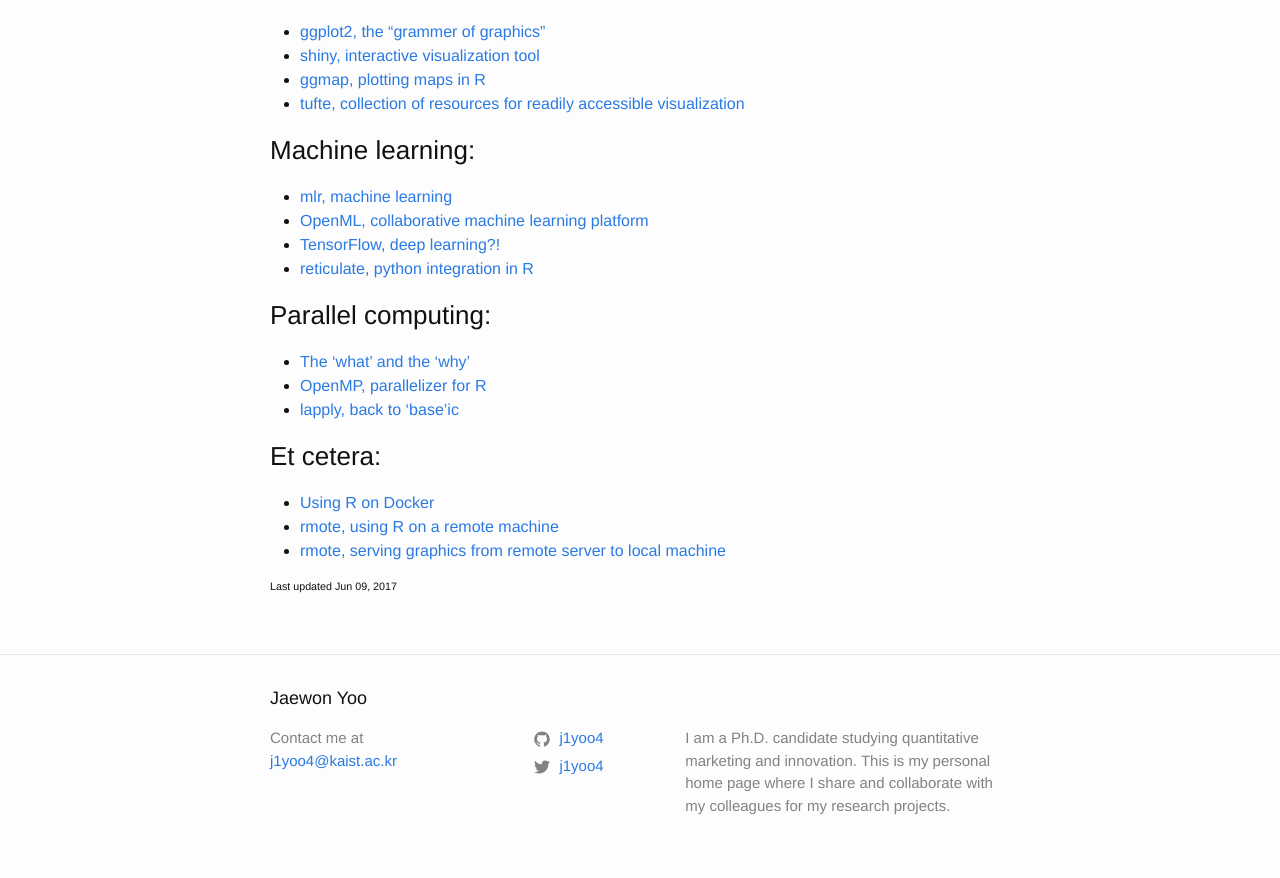
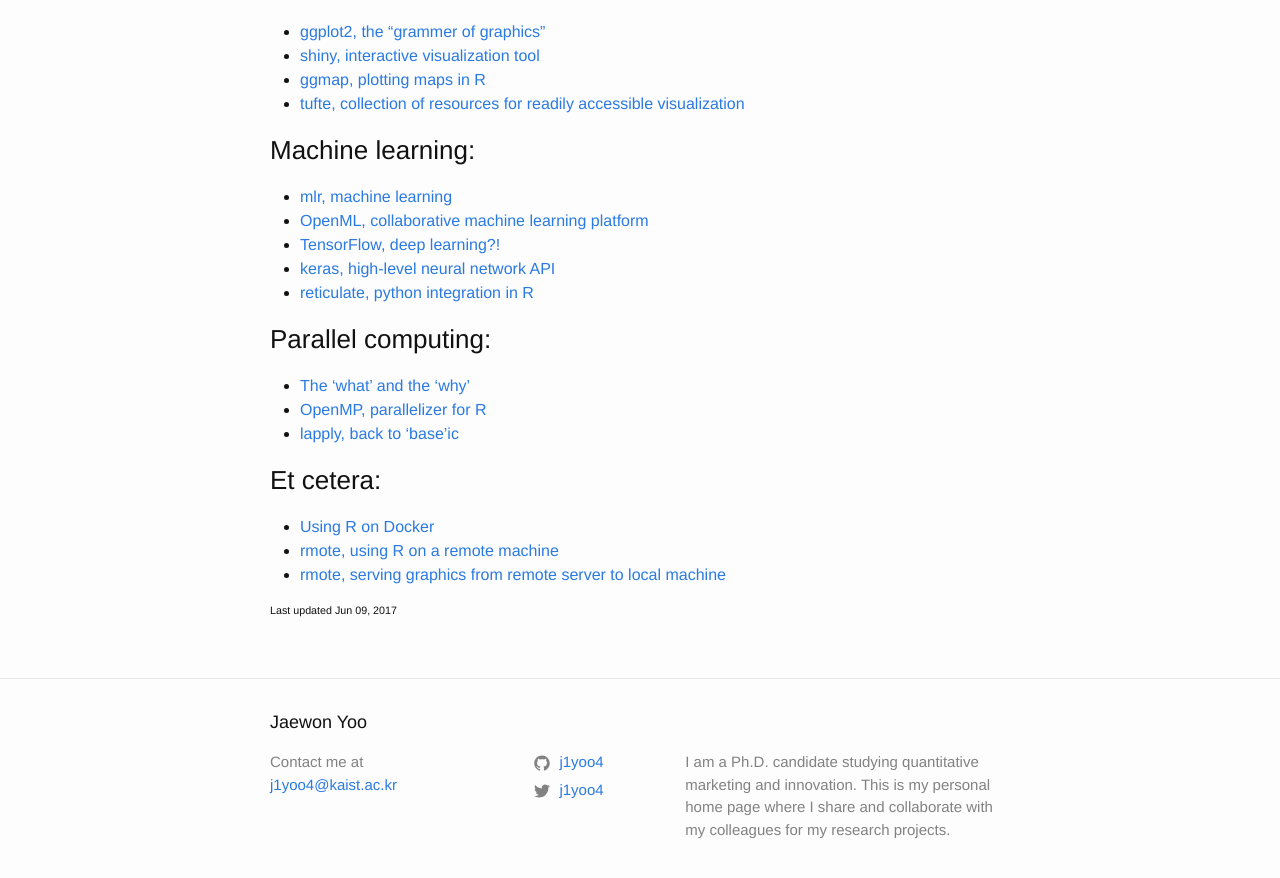
Before and after one commit to j1yoo/j1yoo.github.io, a Jekyll site: the page built from _posts/2017-06-08-useful_r_packages.md, in a window 1280 px wide and 900 px high, scrolled down 753 px. Shown: the top 878 px of the window. Built offline with Jekyll 4.4.1, drawn with Linux system fonts in a browser that asks for light colours.

Commit message:
Create 2017-06-08-useful_r_packages.md

```diff
--- a/_posts/2017-06-08-useful_r_packages.md
+++ b/_posts/2017-06-08-useful_r_packages.md
@@ -33,6 +33,7 @@
 * [mlr, machine learning](https://cran.r-project.org/web/packages/mlr/vignettes/mlr.html)
 * [OpenML, collaborative machine learning platform](https://cran.r-project.org/web/packages/OpenML/index.html)
 * [TensorFlow, deep learning?!](https://tensorflow.rstudio.com/)
+* [keras, high-level neural network API](https://rstudio.github.io/keras/index.html)
 * [reticulate, python integration in R](https://www.r-bloggers.com/test-driving-python-integration-in-r-using-the-reticulate-package/)
 
 ### Parallel computing:
```
